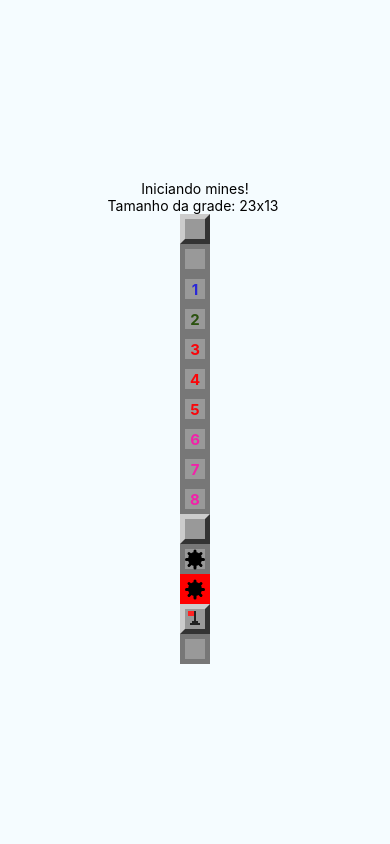
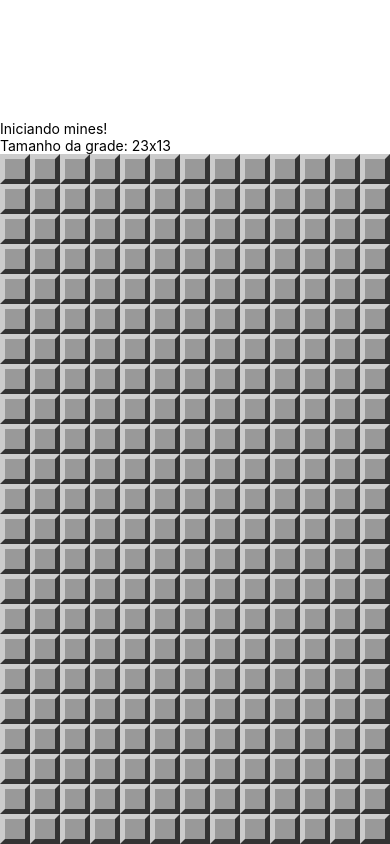
Before and after one commit to dronan/react-native-mines, a React Native app: screen / in a window 390 px wide. Built offline with nearby package versions, Linux system fonts and the light colour scheme.

Commit message:
paradando minefield e correcoes

```diff
--- a/App.tsx
+++ b/App.tsx
@@ -1,30 +1,42 @@
 import React, { Component } from 'react';
 import {StyleSheet, Text, View } from 'react-native';
 import params from './src/params';
-import Field from './src/components/Field';
+import MineField from './src/components/MineField';
+import { createMinedBoard } from './src/functions';
 
+interface AppState {
+  board: any;
+}
 
-export default class App extends Component {
+export default class App extends Component<{}, AppState> {
+
+  constructor(props: any) {
+    super(props)
+    this.state = this.createState()
+  }
+
+  minesAmount = () => {
+    const cols = params.getColumnsAmount();
+    const rows = params.getRowsAmount();
+    return Math.ceil(cols * rows * params.difficultLevel);
+  }
+
+  createState = () => {
+    const cols = params.getColumnsAmount();
+    const rows = params.getRowsAmount();
+    return {
+      board: createMinedBoard(rows, cols, this.minesAmount()),
+    }
+  }
+
   render() {
       return (
         <View style={styles.container}>
           <Text>Iniciando mines!</Text>
           <Text>Tamanho da grade: {params.getRowsAmount()}x{params.getColumnsAmount()} </Text>
-          <Field />
-          <Field opened />
-          <Field opened nearMines={1} />
-          <Field opened nearMines={2} />
-          <Field opened nearMines={3} />
-          <Field opened nearMines={4} />
-          <Field opened nearMines={5} />
-          <Field opened nearMines={6} />
-          <Field opened nearMines={7} />
-          <Field opened nearMines={8} />
-          <Field mined />
-          <Field opened mined />
-          <Field opened mined exploded />
-          <Field flagged />
-          <Field flagged opened />
+          <View style={styles.board}>
+          <MineField board={this.state.board} />
+          </View>
         </View>
       )
   }
@@ -33,8 +45,10 @@
 const styles = StyleSheet.create({
   container: {
     flex: 1,
-    justifyContent: 'center',
+    justifyContent: 'flex-end',
+  },
+  board: {
     alignItems: 'center',
-    backgroundColor: '#F5FCFF',
-  },
+    backgroundColor: '#AAA',
+  }
 });
--- a/src/components/MineField.js
+++ b/src/components/MineField.js
@@ -26,6 +26,5 @@
 const styles = StyleSheet.create({
   container: {
     backgroundColor: '#EEE',
-    flexDirection: 'row',
   },
 });
--- a/src/functions.js
+++ b/src/functions.js
@@ -34,7 +34,7 @@
   }
 };
 
-const createMineBoard = (rows, columns, minesAmount) => {
+const createMinedBoard = (rows, columns, minesAmount) => {
   const board = createBoard(rows, columns);
   spreadMines(board, minesAmount);
   return board;
```
